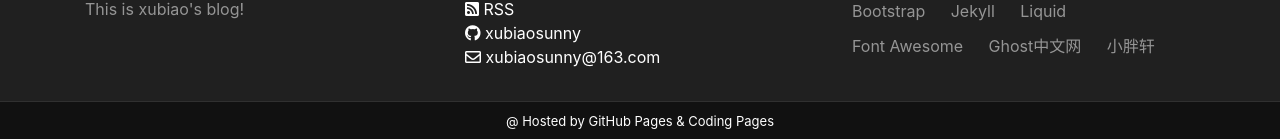
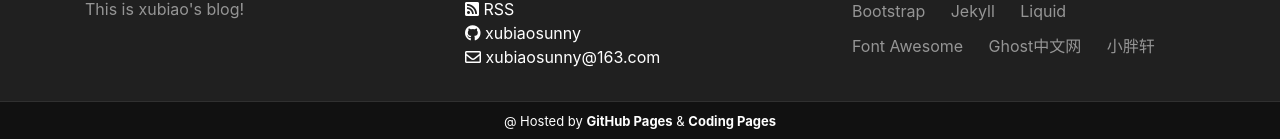
Before and after one commit to xubiaosunny/xubiaosunny.github.io, a Jekyll site: the page built from index.html, in a window 1280 px wide. Shown: the part 3265-3404 px from the top of the page. Built offline with Jekyll 4.4.1, drawn with Linux system fonts in a browser that asks for light colours; the list of posts is cut into pages by our own code.

Commit message:
添加coding和github的pages连接

```diff
--- a/_includes/footer.html
+++ b/_includes/footer.html
@@ -60,7 +60,12 @@
     <div class="container">
         <div class="row">
             <div class="col-sm-12">
-                <span class="text-white">@ Hosted by GitHub Pages & Coding Pages</span>
+                <span class="text-white">
+                    @ Hosted by
+                    <a href="https://pages.github.com" style="font-weight: bold">GitHub Pages</a>
+                    &
+                    <a href="https://pages.coding.me" style="font-weight: bold">Coding Pages</a>
+                </span>
             </div>
         </div>
     </div>
--- a/assets/css/custom.css
+++ b/assets/css/custom.css
@@ -225,3 +225,21 @@
   line-height: 1;
   border-radius: .2rem;
 }
+
+.copyright a:link {
+  color:#ffffff;
+  text-decoration: none;
+}
+
+.copyright a:hover{
+  color:rgb(159, 159, 160);
+  text-decoration:none;
+}
+.copyright a:visited{
+  color:#000000;
+  text-decoration: none;
+}
+.copyright a:active{
+  color:rgb(159, 159, 160);
+  text-decoration:none;
+}
```
